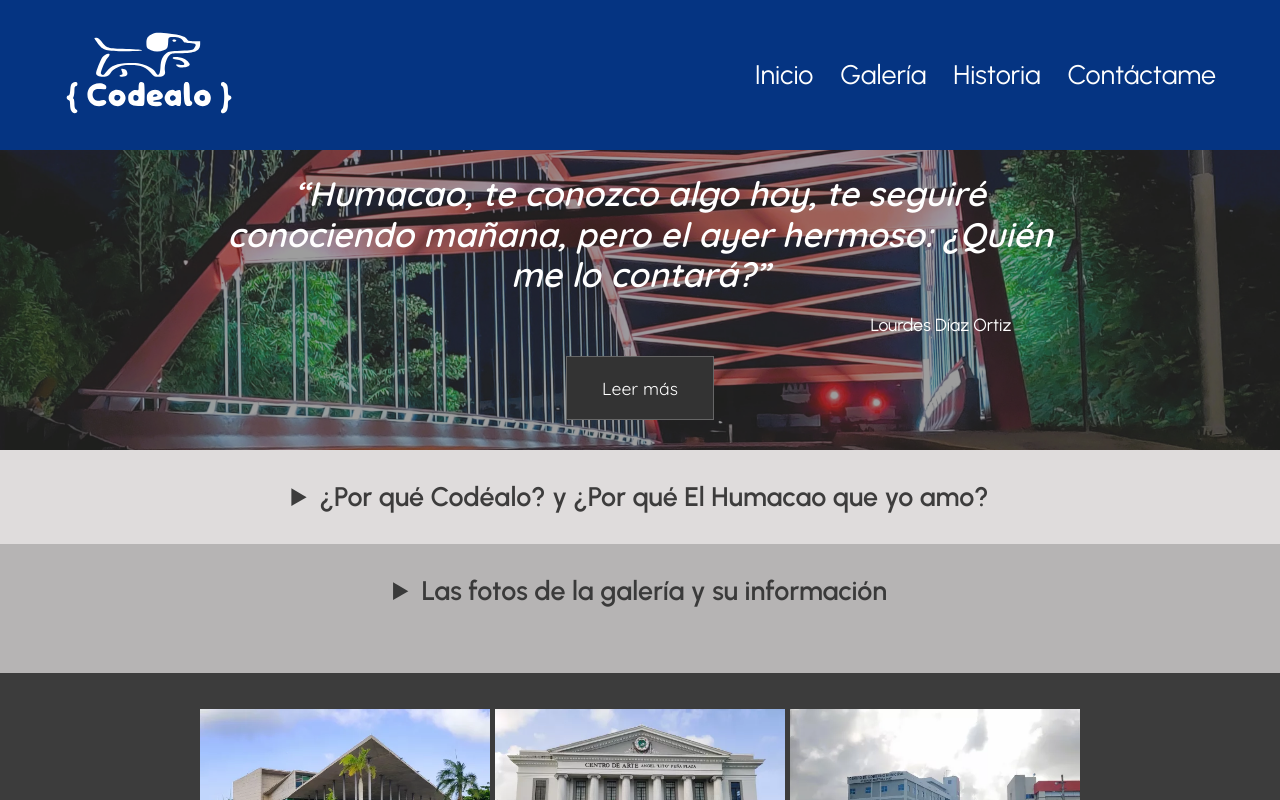
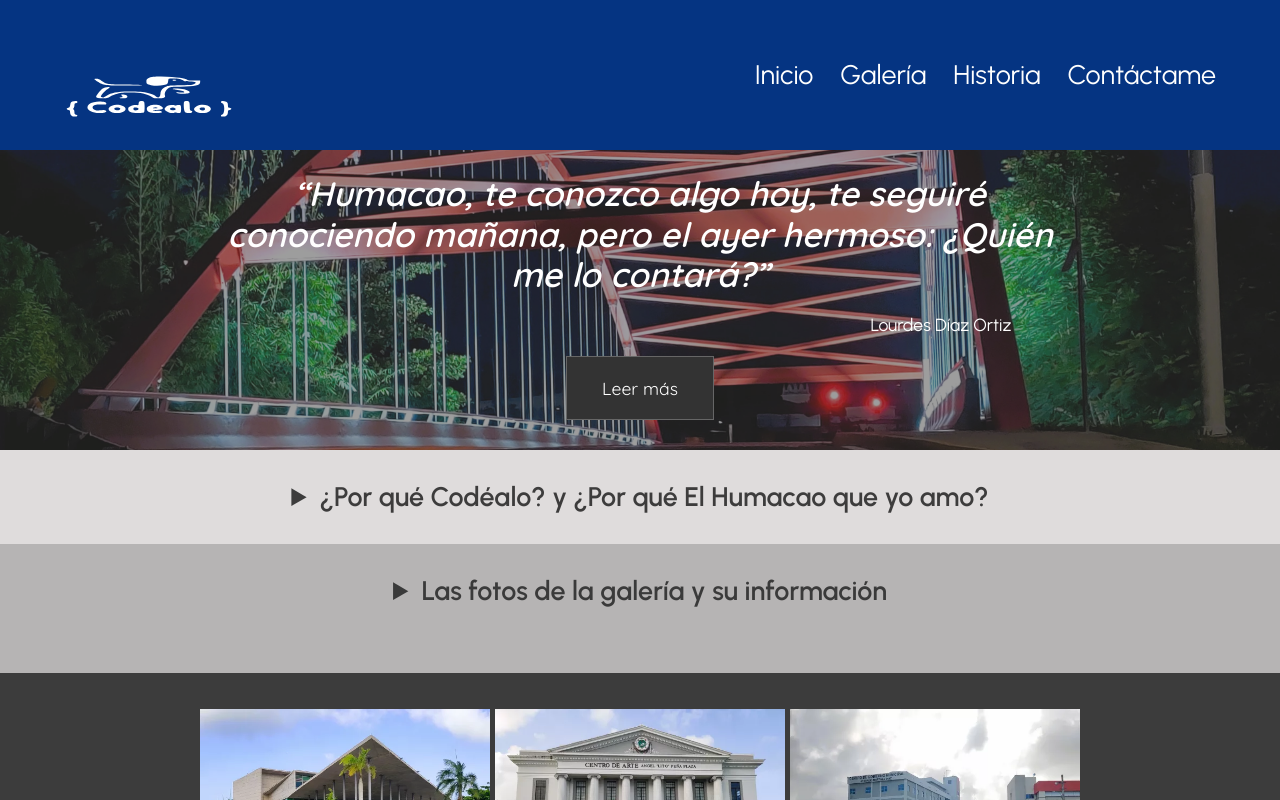
Before and after one commit to ldiazortiz/ldiazortiz.github.io, a plain HTML site: page index.html in a window 1280 px wide. In both pictures the pointer is over the element 149 px from the left and 75 px from the top of the page. Shown: the top 800 px of the page. Drawn offline with Linux system fonts and the light colour scheme.

Commit message:
Se añadió transición al logo

```diff
--- a/css/style.css
+++ b/css/style.css
@@ -58,6 +58,13 @@ html {
   /* width: 145px; */
   width: 160px;
   height: 90px;
+
+  transition-duration: 0.8s;
+  transform-origin: center bottom;
+}
+
+.container-logo:hover {
+  transform: scale(1, 0.5);
 }
 
 .container-nav__menu {
```
